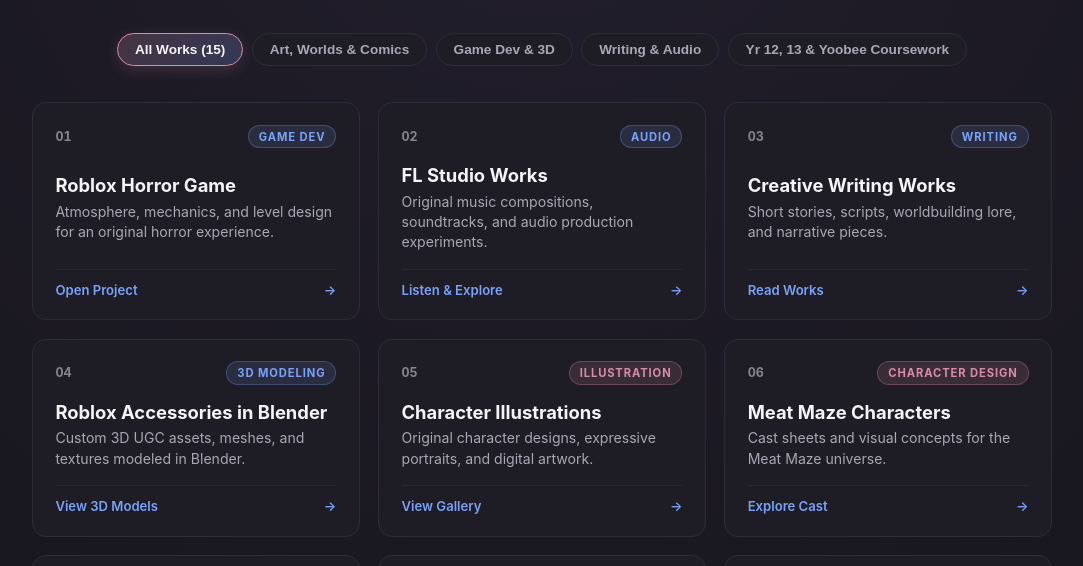
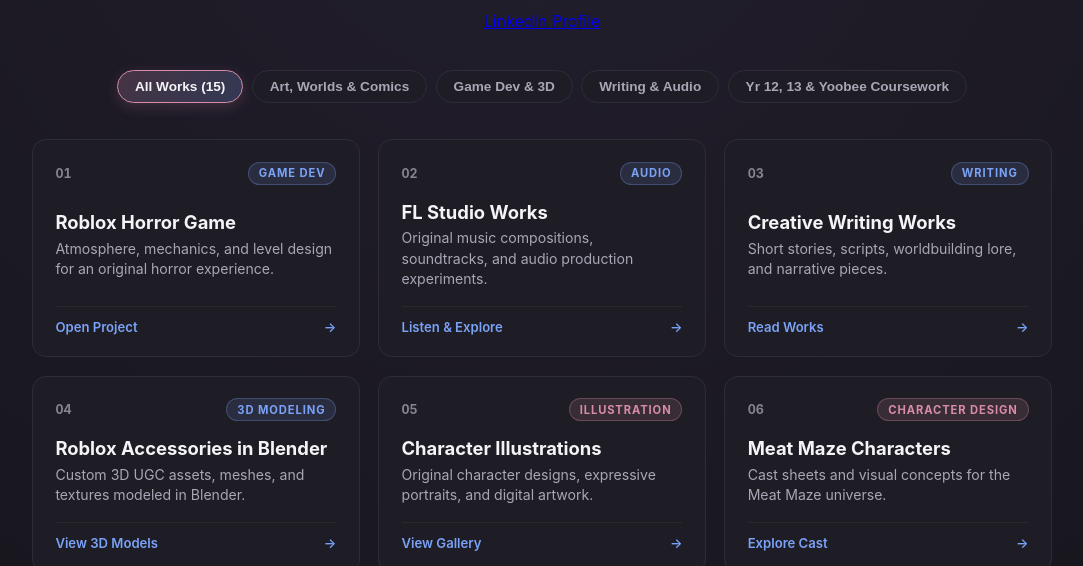
Before and after one commit to 10AOOA01/Portfolio2026, a plain HTML site: page index.html in a window 1280 px wide. Shown: the part 215-781 px from the top of the page, without its empty margins (98-1181 px from the left). Drawn offline with Linux system fonts and the light colour scheme.

Commit message:
Linkedin

```diff
--- a/index.html
+++ b/index.html
@@ -241,6 +241,7 @@
       <span class="pill-badge">Creative Archive &bull; 2026</span>
       <h1>Allyssah Jamilah Reyes</h1>
       <p>Game development, 3D modeling, character design, mini comics, audio production, and senior media &amp; design coursework.</p>
+      <p><a href="https://www.linkedin.com/in/allyssah-jamilah-reyes-409a4844b" target="_blank" rel="noopener noreferrer">LinkedIn Profile</a></p>
     </header>
 
     <nav class="filter-bar" aria-label="Filter portfolio projects">
```
